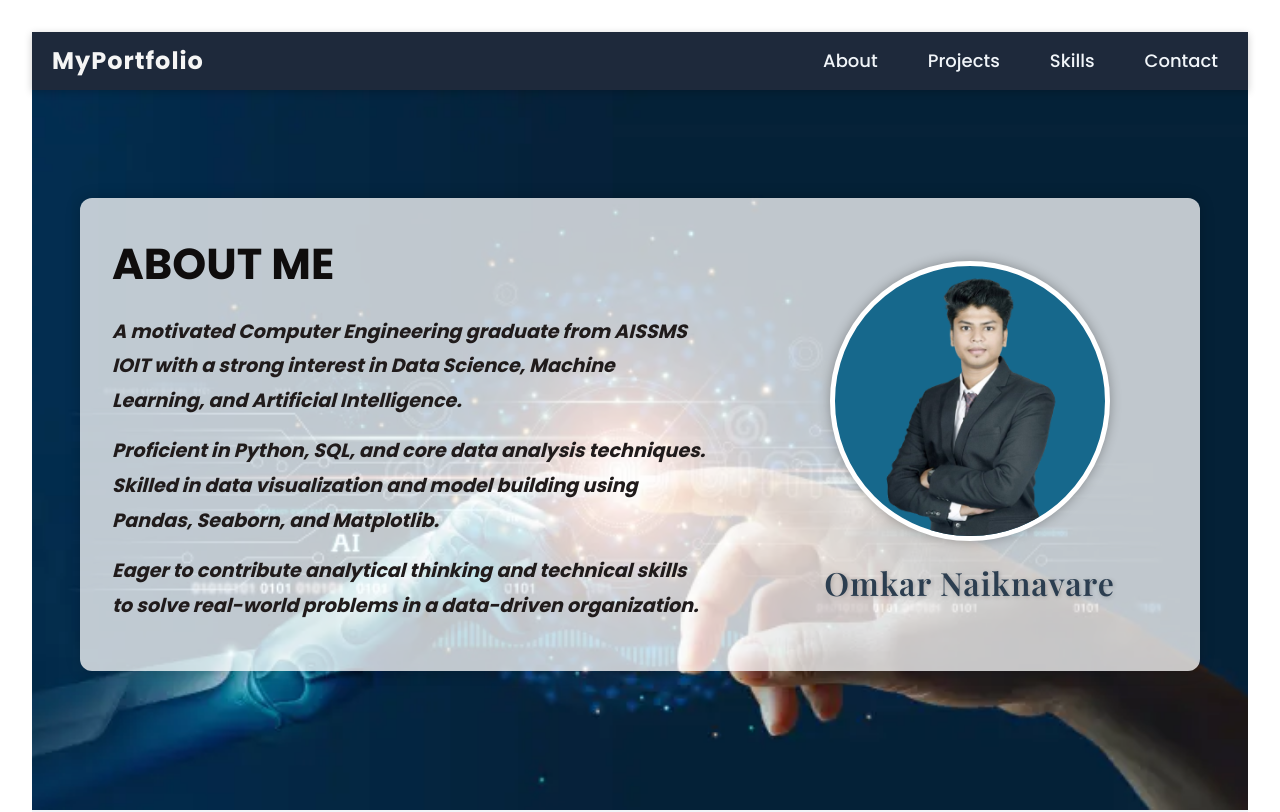
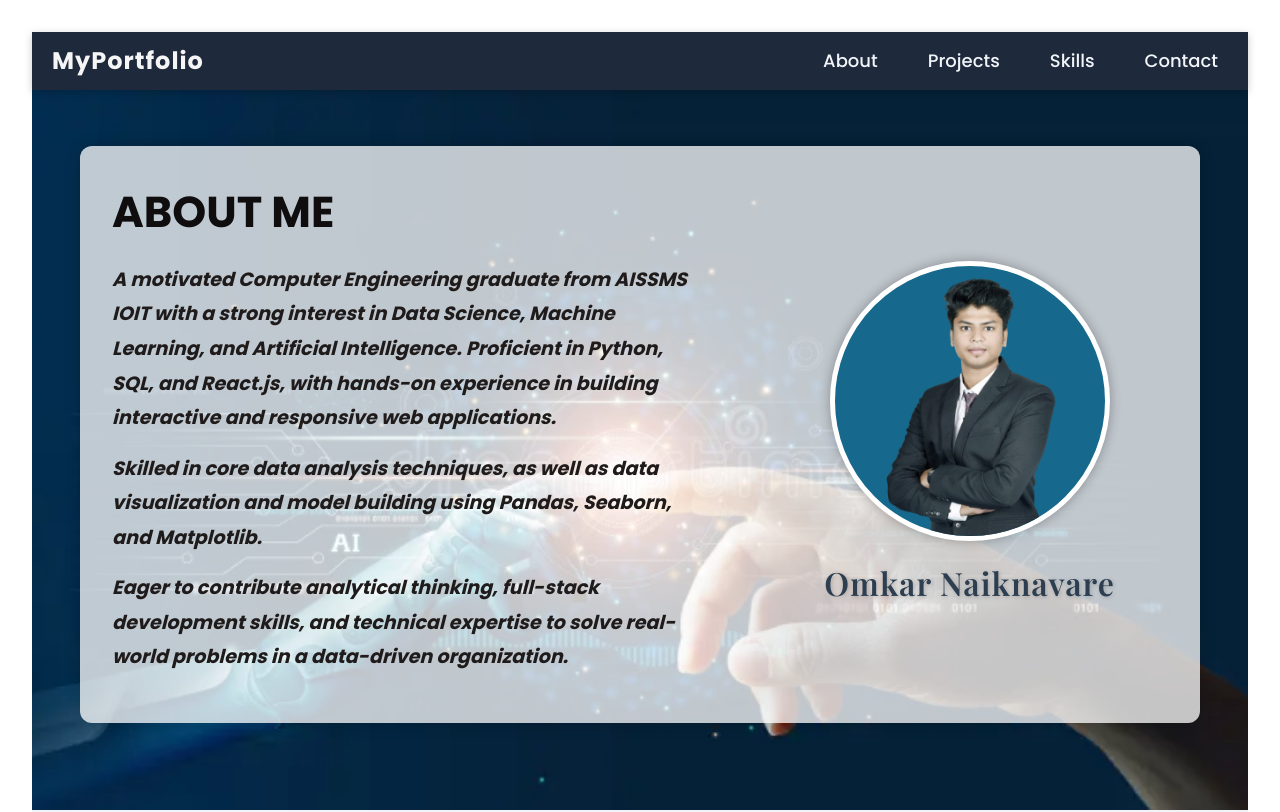
Before and after one commit to omkar300/portfolio, a React (Create React App) app: page / in a window 1280 px wide. Shown: the top 812 px of the page. Built offline with nearby package versions, Linux system fonts and the light colour scheme.

Commit message:
Update About.js

```diff
--- a/src/components/About/About.js
+++ b/src/components/About/About.js
@@ -17,13 +17,15 @@ function About() {
         <div className="about-left">
           <h2 className="about-title">About Me</h2>
           <p className="about-description">
-            A motivated Computer Engineering graduate from AISSMS IOIT with a strong interest in Data Science, Machine Learning, and Artificial Intelligence.
+            A motivated Computer Engineering graduate from AISSMS IOIT with a strong interest in Data Science, Machine
+            Learning, and Artificial Intelligence. Proficient in Python, SQL, and React.js, with hands-on experience in building
+            interactive and responsive web applications.
           </p>
           <p className="about-description">
-            Proficient in Python, SQL, and core data analysis techniques. Skilled in data visualization and model building using Pandas, Seaborn, and Matplotlib.
+            Skilled in core data analysis techniques, as well as data visualization and model building using Pandas, Seaborn, and Matplotlib.
           </p>
           <p className="about-description">
-            Eager to contribute analytical thinking and technical skills to solve real-world problems in a data-driven organization.
+            Eager to contribute analytical thinking, full-stack development skills, and technical expertise to solve real-world problems in a data-driven organization.
           </p>
         </div>
 
```
